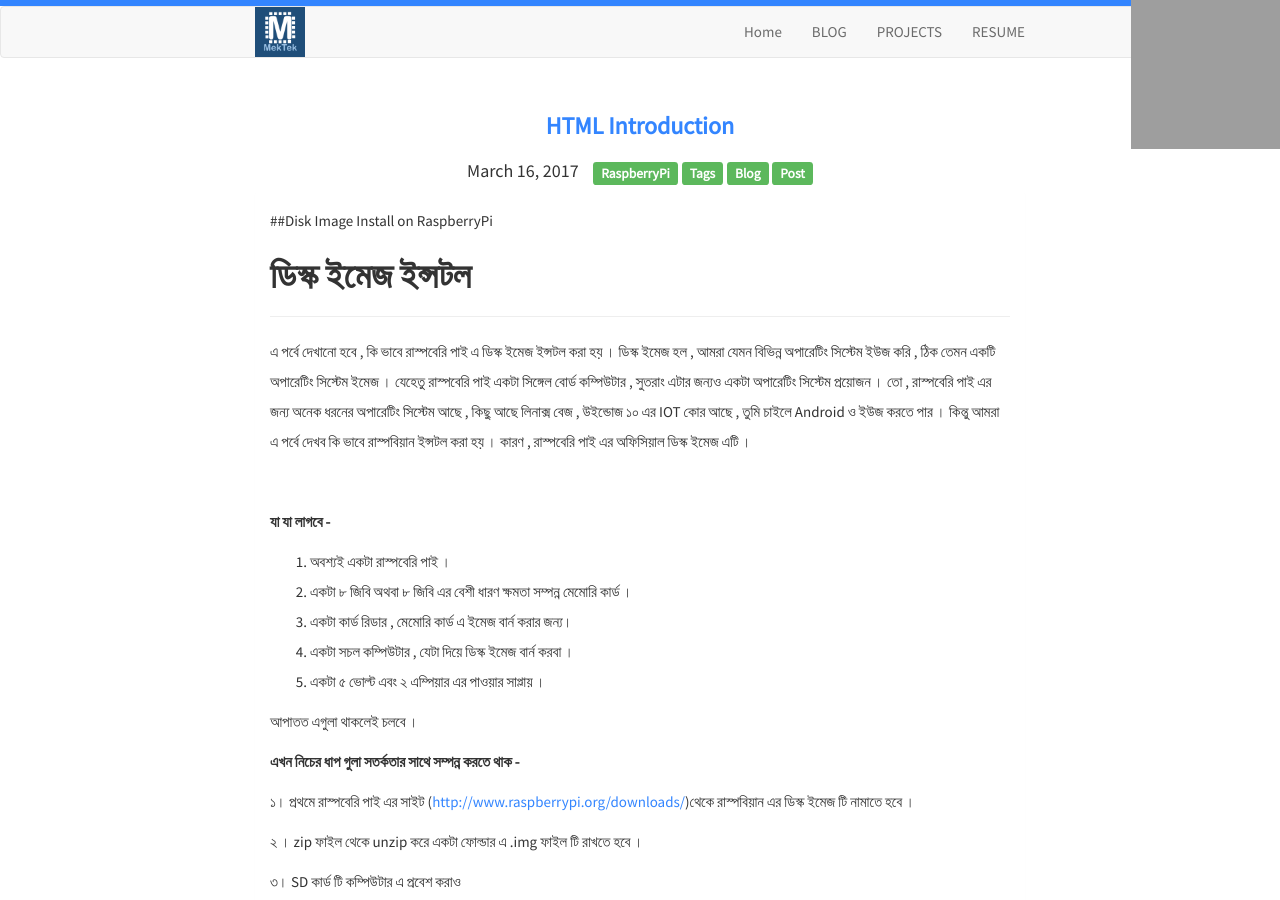
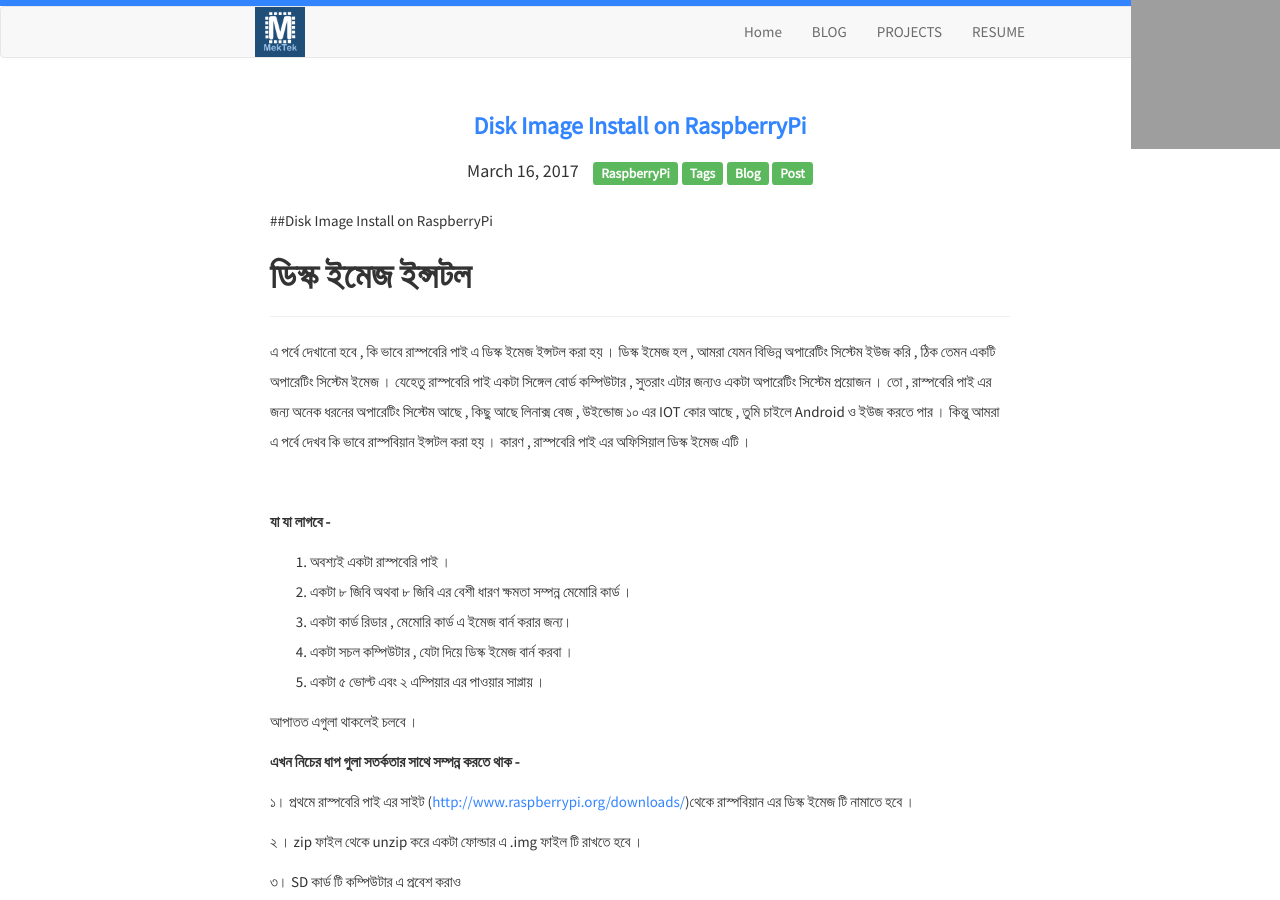
Before and after one commit to MekTekBD/saif, a Jekyll site: the page built from _posts/tutorial/2017-03-16-disk-image-install.md, in a window 1280 px wide and 900 px high. Built offline with Jekyll 4.4.1, drawn with Linux system fonts in a browser that asks for light colours; nearby versions of some CDN libraries; library files that are not in the unit come from our copies; comment, search, counter and statistics services are not loaded; grey boxes are pictures that could not be loaded.

Commit message:
Update 2017-03-16-disk-image-install.md

```diff
--- a/_posts/tutorial/2017-03-16-disk-image-install.md
+++ b/_posts/tutorial/2017-03-16-disk-image-install.md
@@ -1,6 +1,7 @@
 ---
 layout: post
-title:  HTML Introduction
+title:  Disk Image Install on RaspberryPi
+categories: [tutorial]
 tags:
 - RaspberryPi
 - Tags
```
